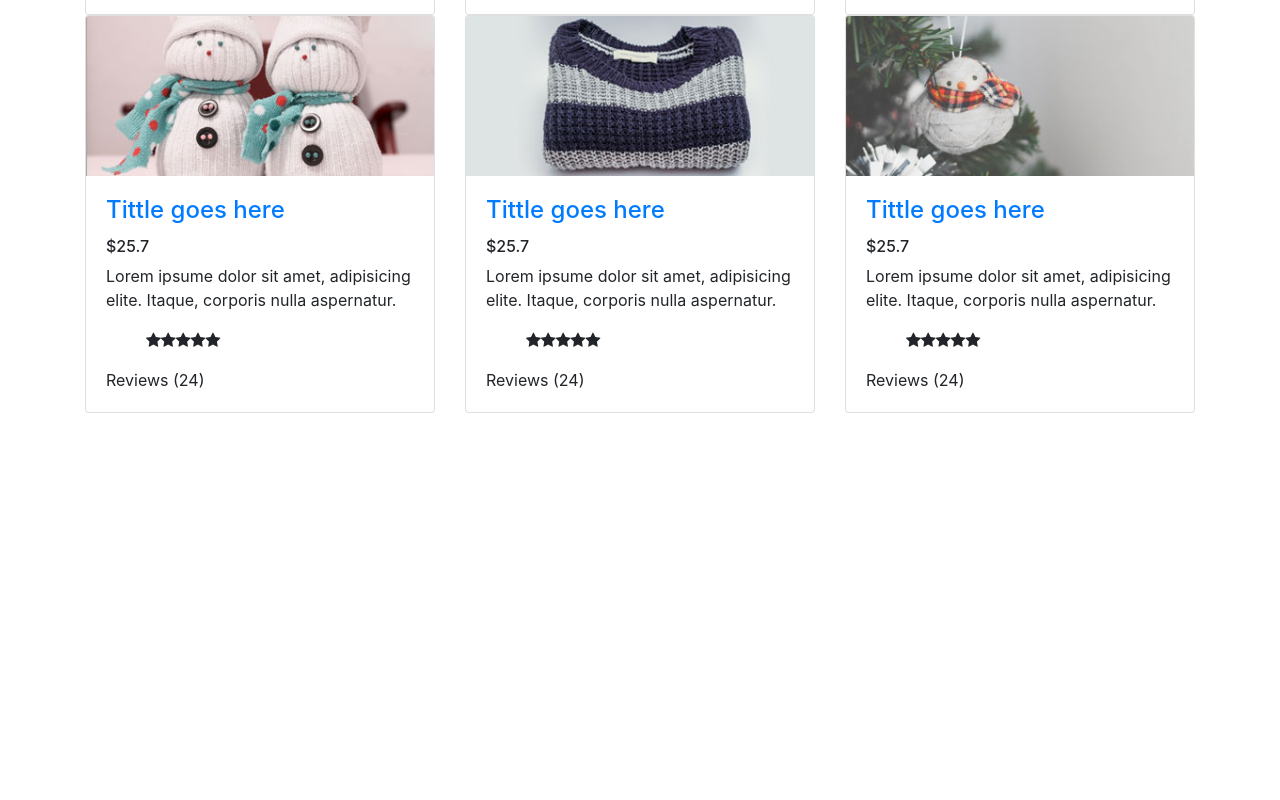
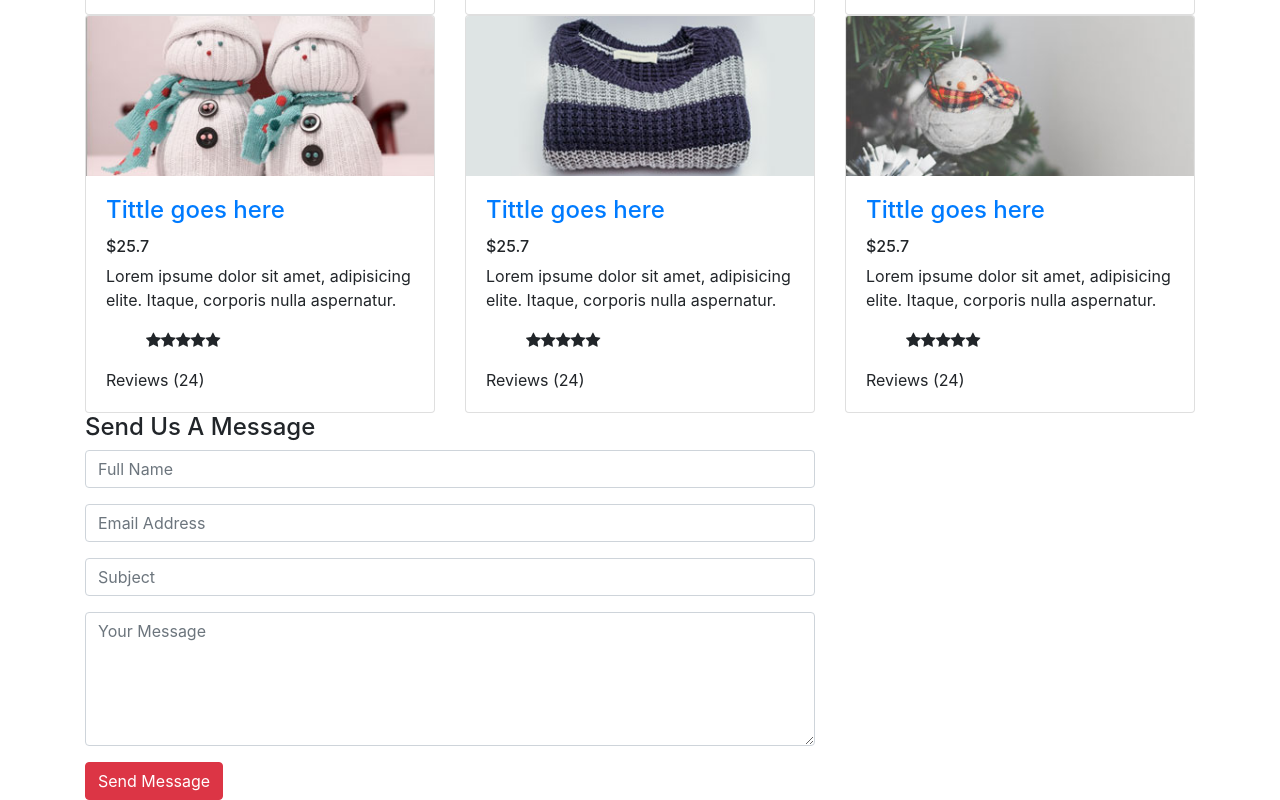
Before and after one commit to malaika22/Sixteen-Clothing, a website: page index.html in a window 1280 px wide. Shown: the part 1209-2009 px from the top of the page. Before the commit the page ends 1622 px from the top, so only its background shows below. Drawn offline with nearby package versions, Linux system fonts and the light colour scheme.

Commit message:
Contact form

```diff
--- a/index.html
+++ b/index.html
@@ -264,7 +264,58 @@
       </div>
 
 
+      <!-- Contact Section -->
+      <div class="send-message">
+        <div class="container">
+          <div class="row">
+            <div class="contact-heading-section col-md-12">
+              <h4 class="contact-heading">Send Us A Message</h4>
+            </div>
+            <div class="col-md-8">
+              <div class="form-div">
+                <form>
+                  <div class="row form-group">
+                    <div class="col-12">
+                      <fieldset>
+                        <input type="text" class="form-control" placeholder="Full Name" name="full-name">
+                      </fieldset>
+                    </div>
+                  </div>
+                    <div class="row form-group">
+                      <div class="col-12">
+                        <fieldset>
+                          <input type="email" class="form-control" placeholder="Email Address" name="email">
+                        </fieldset>
+                      </div>
+                    </div>
 
+                    <div class="row form-group">
+                      <div class="col-12">
+                        <fieldset>
+                          <input type="text" class="form-control" placeholder="Subject" name="subject">
+                        </fieldset>
+                      </div>
+                    </div>
+
+                    <div class="row form-group">
+                      <div class="col-12">
+                        <textarea class="form-control" id="feedback" name="feedback" rows="5" placeholder="Your Message"></textarea>
+                      </div>
+                    </div>
+
+
+                </form>
+              </div>
+
+            </div>
+            <div class="col-md-9">
+              <button type="submit" class="btn btn-danger">Send Message</button>
+             </div>
+
+        </div>
+      </div>
+
+      </div>
 
 
 
```
